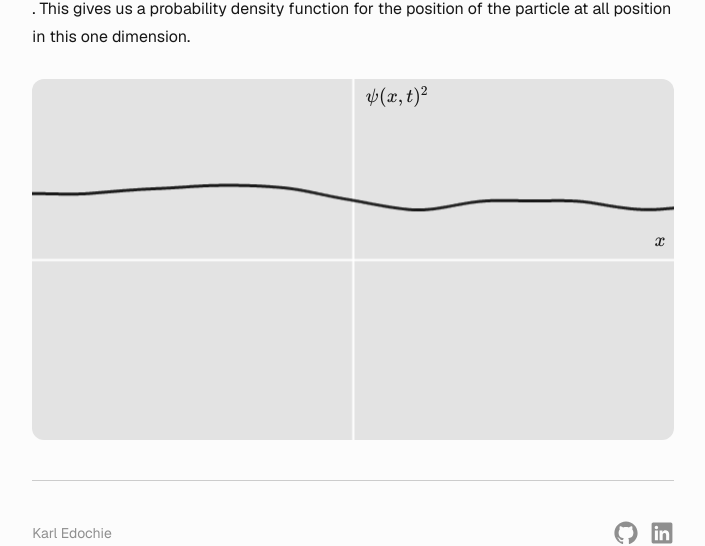
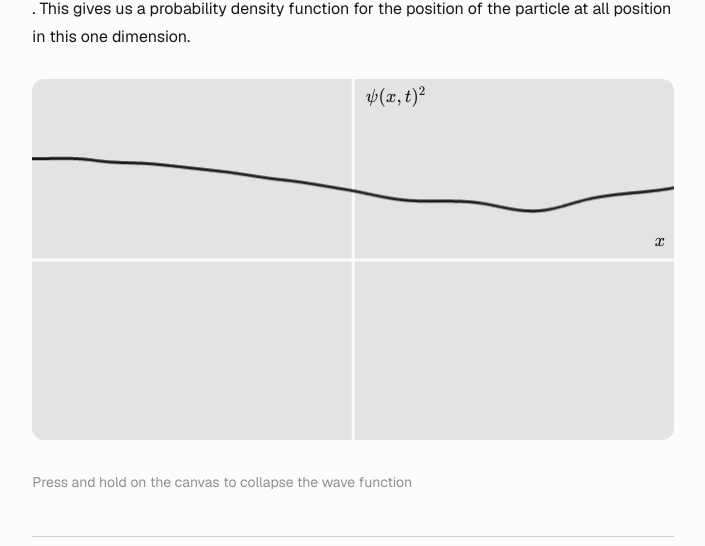
Before and after one commit to Karledo/karledo.github.io, a Next.js app: page /writing/the-schrodinger-equation in a window 1280 px wide. Shown: the part 2441-2987 px from the top of the page, without its empty margins (287-992 px from the left). Built offline with nearby package versions, Linux system fonts and the light colour scheme.

Commit message:
Add collapse to wave function

```diff
--- a/app/writing/(content)/the-schrodinger-equation/components/wave-function.tsx
+++ b/app/writing/(content)/the-schrodinger-equation/components/wave-function.tsx
@@ -6,25 +6,43 @@ import katex from "katex";
 import P5 from "p5";
 
 const MAX_WIDTH = 641.52;
-const setup: Setup = ({ p, containerStyle, state }) => {
+const setup: Setup = ({ p, renderer, containerStyle, state }) => {
   p.colorMode(p.HSL);
   p.rectMode(p.CORNERS);
 
   const axisNames = ["psi", "x"];
   const axis = Object.fromEntries(
     axisNames.map((value) => {
-      return [value, p.createP().style("font-size", "1rem").style("color", containerStyle.color)];
+      return [
+        value,
+        p
+          .createP()
+          .style("font-size", `${p.width * 0.0025}rem`)
+          .style("color", containerStyle.color),
+      ];
     }),
   );
 
   state.axis = axis;
+
+  renderer.mousePressed((event: MouseEvent) => {
+    state.collapseX = event.clientX - (renderer.elt as HTMLCanvasElement).getBoundingClientRect().x;
+  });
+
+  renderer.mouseReleased(() => {
+    state.collapseX = undefined;
+  });
 };
 
-const draw: Draw = ({ p, state }) => {
+const gaussianFn = (x: number, a: number, b: number) => {
+  return Math.exp(-(Math.pow(x - a, 2) / b));
+};
+
+const draw: Draw = ({ p, renderer, state }) => {
   p.clear();
   p.noStroke();
 
-  const axis = state.axis as { [k: string]: P5.Element };
+  const axis = state.axis as Record<string, P5.Element>;
 
   const documentStyle = getComputedStyle(document.documentElement);
   const foreground = documentStyle.getPropertyValue("--foreground-100");
@@ -36,13 +54,22 @@ const draw: Draw = ({ p, state }) => {
   const timeScale = 0.3;
 
   axis.psi.position(p.width * 0.52, p.height * 0.01);
+  axis.psi.style("font-size", `${p.width * 0.0015}rem`);
   katex.render(String.raw`\psi(x, t)^2`, axis.psi.elt);
 
+  axis.x.style("font-size", `${p.width * 0.0015}rem`);
   axis.x.position(p.width * 0.97, p.height * 0.41);
   katex.render(String.raw`x`, axis.x.elt);
 
+  const collapseX = state.collapseX as Partial<number>;
+
+  const collapseFn = (x: number) => 100 * gaussianFn(x, collapseX, 10);
+  const normalWaveFunction = (x: number) => p.noise(x * noiseScale, seconds * timeScale) * noiseHeight;
+
+  const fn = collapseX ? collapseFn : normalWaveFunction;
+
   p.stroke(background);
-  p.strokeWeight((2 * p.width) / MAX_WIDTH);
+  p.strokeWeight(p.width * 0.004);
   p.line(0, p.height * 0.5, p.width, p.height * 0.5);
   p.line(p.width * 0.5, 0, p.width * 0.5, p.height);
 
@@ -50,15 +77,7 @@ const draw: Draw = ({ p, state }) => {
   p.strokeWeight((3 * p.width) / MAX_WIDTH);
   p.stroke(foreground);
   for (let x = 0; x < p.width; x++) {
-    const noiseX = x * noiseScale;
-    const nextNoiseX = (x + 1) * noiseScale;
-
-    p.line(
-      x,
-      -p.noise(noiseX, seconds * timeScale) * noiseHeight,
-      x + 1,
-      -p.noise(nextNoiseX, seconds * timeScale) * noiseHeight,
-    );
+    p.line(x, -fn(x), x + 1, -fn(x + 1));
   }
 };
 
--- a/app/writing/(content)/the-schrodinger-equation/page.mdx
+++ b/app/writing/(content)/the-schrodinger-equation/page.mdx
@@ -42,7 +42,7 @@ The notation can be somewhat overwhelming, but essentially what this equation sa
 
 We can use the Hamiltonian operator—also known as the Schrödinger operator to simplify this equation. This operator encapsulates calculating the kinetic energy and the potential energy of the wave function, into a function, so we can instead just apply the operator to the wave function instead.
 
-At a basic level, The Schrödinger Equation tells us the rate of change of a wave function with respective to time. Schrödinger used the idea of the conservation of energy and matter waves.
+At a basic level, The Schrödinger Equation tells us the rate of change of a wave function with respective to time. Schrödinger used the idea of the conservation of energy and matter waves. Any wave functions that solve the Schrödinger equation
 
 <AnchoredHeader id="what-is-a-wave-function">What is a Wave Function</AnchoredHeader>
 
@@ -58,6 +58,9 @@ For example if I had a time-dependent wave function <Latex text="$\psi(x, t)$" /
 
 <WaveFunction />
 
+<span className="text-foreground-200 text-sm">Press and hold on the canvas to collapse the wave function</span>
+
+
   </div>
 
 </article>
```
